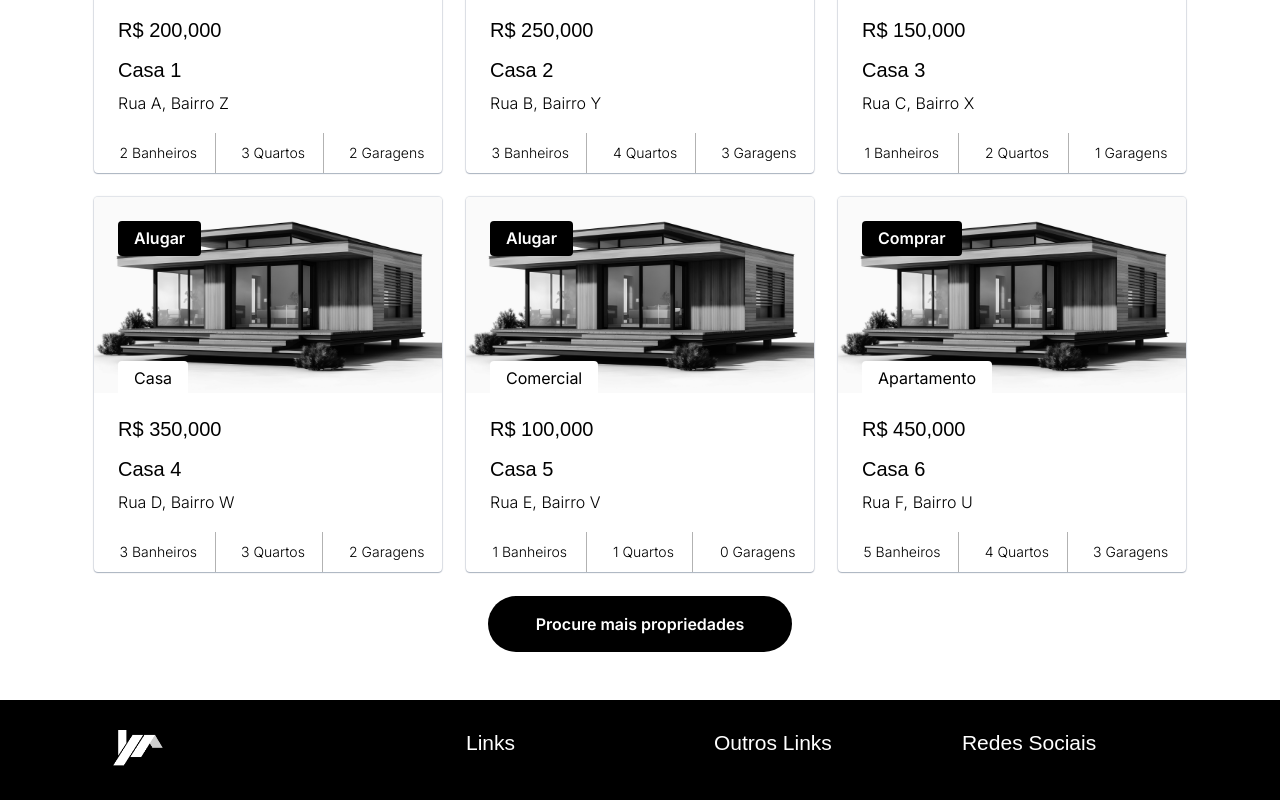
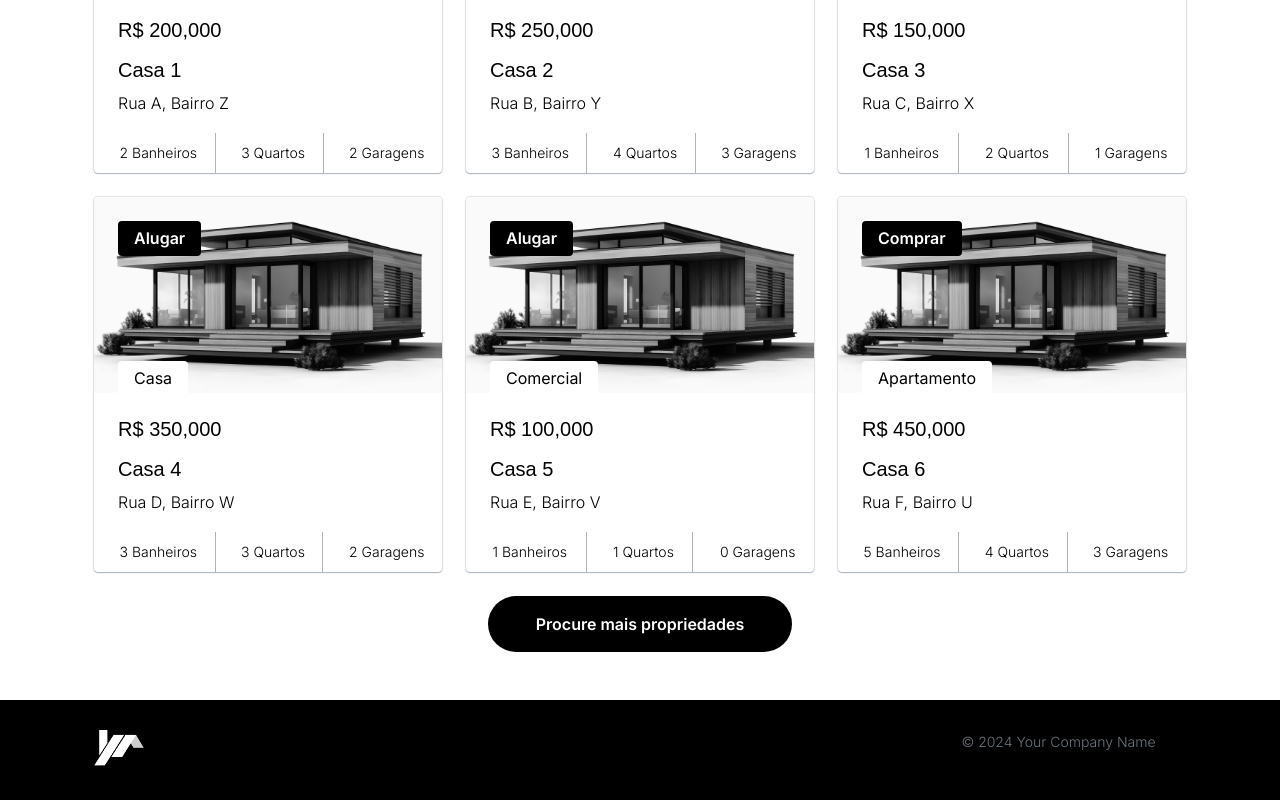
Before and after one commit to VictorBravim/RealEstate, a Next.js app: page / in a window 1280 px wide. Shown: the part 1286-2086 px from the top of the page. Built offline with nearby package versions, Linux system fonts and the light colour scheme.

Commit message:
Mudança

```diff
--- a/src/components/Footer/Footer.tsx
+++ b/src/components/Footer/Footer.tsx
@@ -7,28 +7,18 @@ import logo from '@/assets/logo.png';
 
 export default function Footer() {
     return (
-        <footer className="site-footer">
+        <footer className="site-footer bg-black text-white">
             <div className="container">
-                <div className="row">
-                    <div className="col-lg-4">
+                <div className="row justify-content-between">
+                    <div className="col-lg-4 col-md-6 mb-4 mb-lg-0 d-flex justify-content-start">
                         <Link href="/">
-                            <li className="logo">
-                                <Image src={logo} alt="Logo" width={50} height={40} className='mr-6' />
-                            </li>
+                            <div className="logo">
+                                <Image src={logo} alt="Logo" width={50} height={40} />
+                            </div>
                         </Link>
                     </div>
-                    <div className="col-lg-8">
-                        <div className="row">
-                            <div className="col-md-6 col-lg-4">
-                                <h2>Links</h2>
-                            </div>
-                            <div className="col-md-6 col-lg-4">
-                                <h2>Outros Links</h2>
-                            </div>
-                            <div className="col-md-6 col-lg-4">
-                                <h2>Redes Sociais</h2>
-                            </div>
-                        </div>
+                    <div className="col-lg-3 col-md-6 mb-4 mb-lg-0 text-center">
+                        <p className="text-muted mb-0">&copy; {new Date().getFullYear()} Your Company Name</p>
                     </div>
                 </div>
             </div>
```
